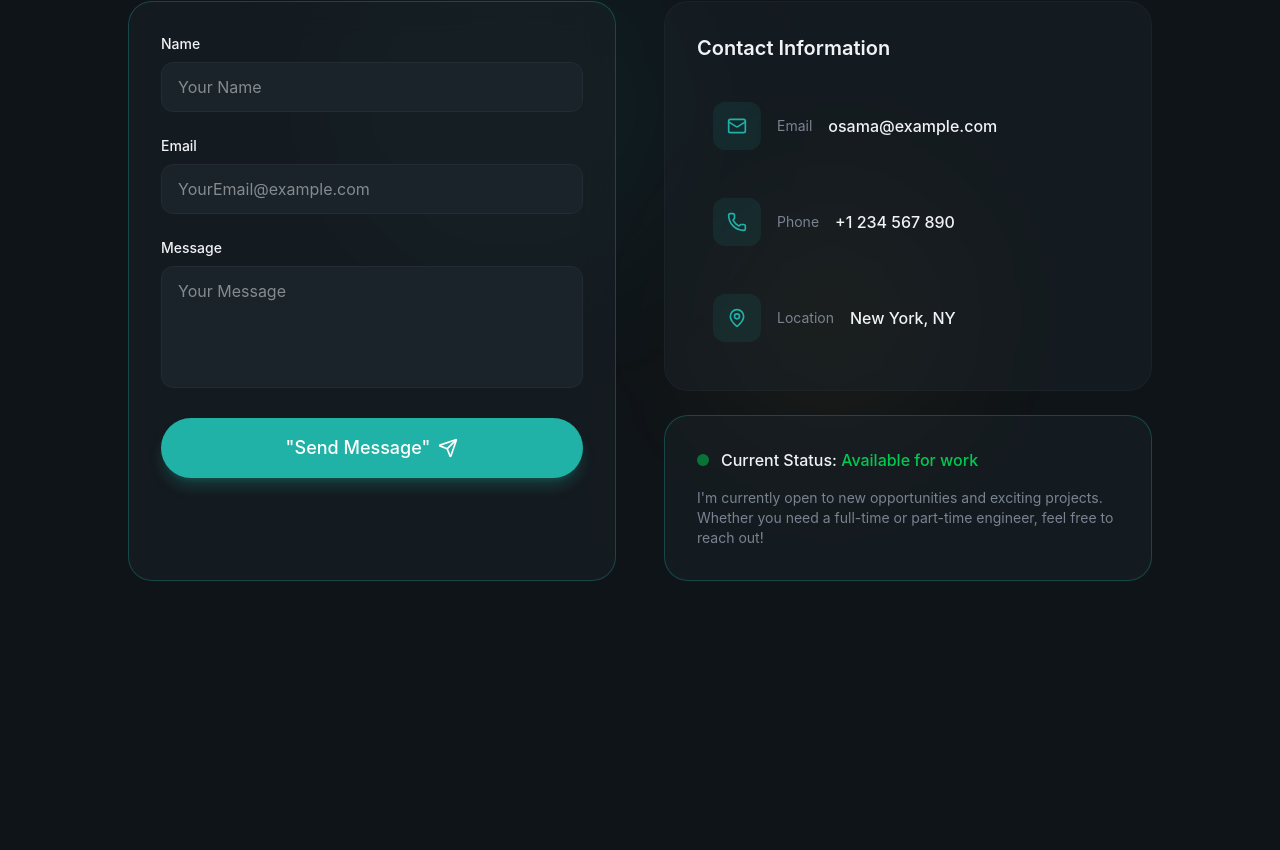
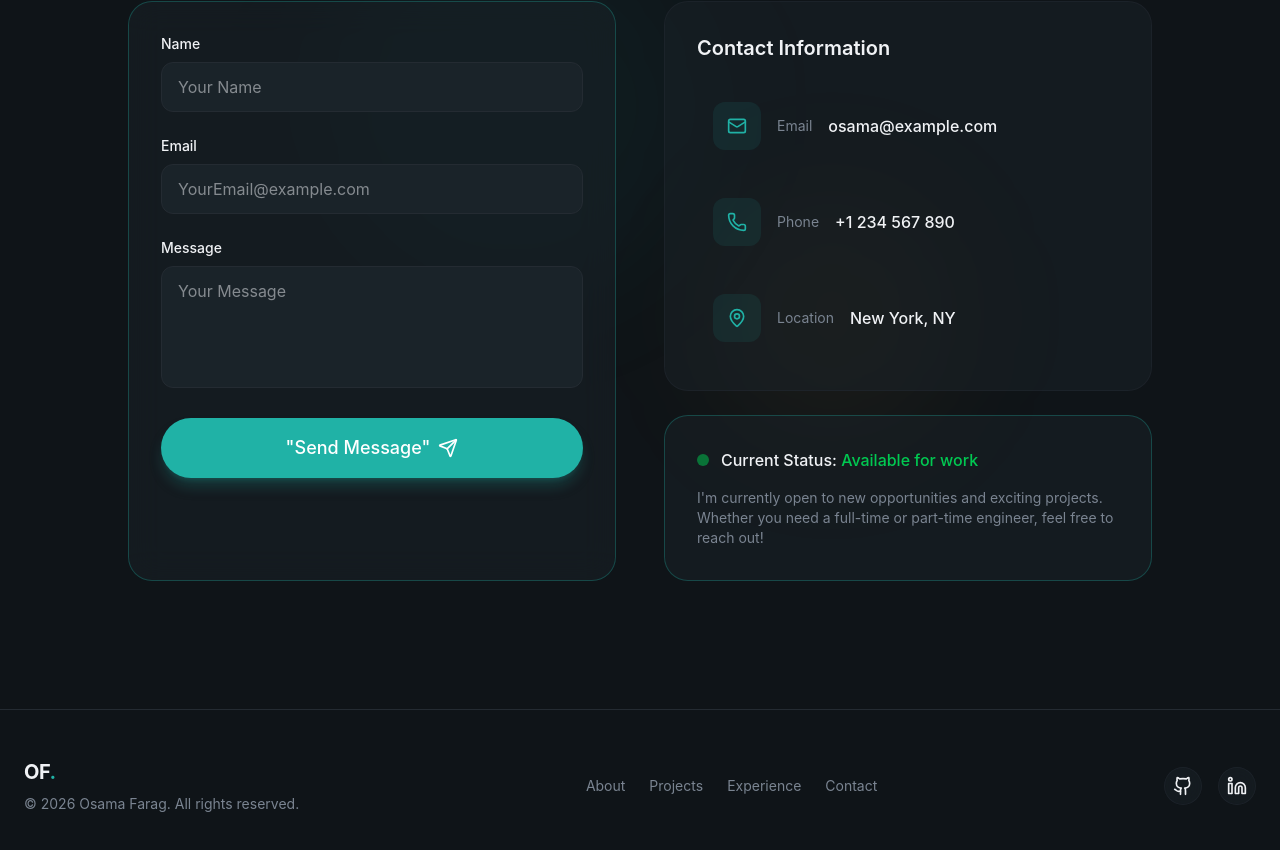
Before and after one commit to MoeF159/Portfolio, a React (Vite) app: page / in a window 1280 px wide. Shown: the part 6585-7435 px from the top of the page. Before the commit the page ends 7294 px from the top, so only its background shows below. Built offline with nearby package versions, Linux system fonts and the light colour scheme.

Commit message:
imported Footer

```diff
--- a/src/App.jsx
+++ b/src/App.jsx
@@ -5,6 +5,7 @@
 import { Experience } from "@/sections/Experience";
 import { Testimonials } from "@/sections/Testimonials";
 import { Contact } from "@/sections/Contact";
+import { Footer } from "@/layout/Footer";
 
 function App() {
   return (
@@ -18,6 +19,7 @@
       <Testimonials />
       <Contact />
     </main>
+    <Footer />
   </div>
   );
 }
```
